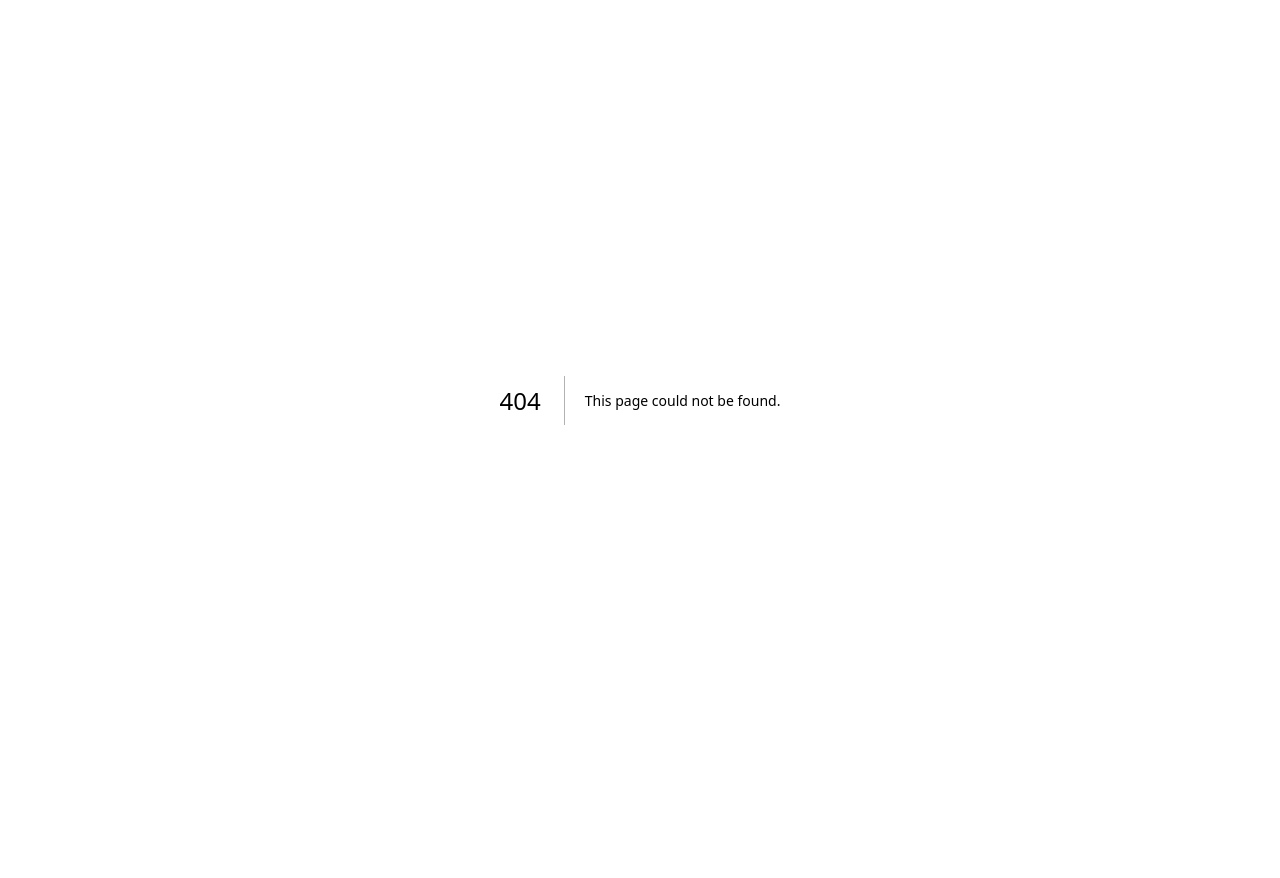
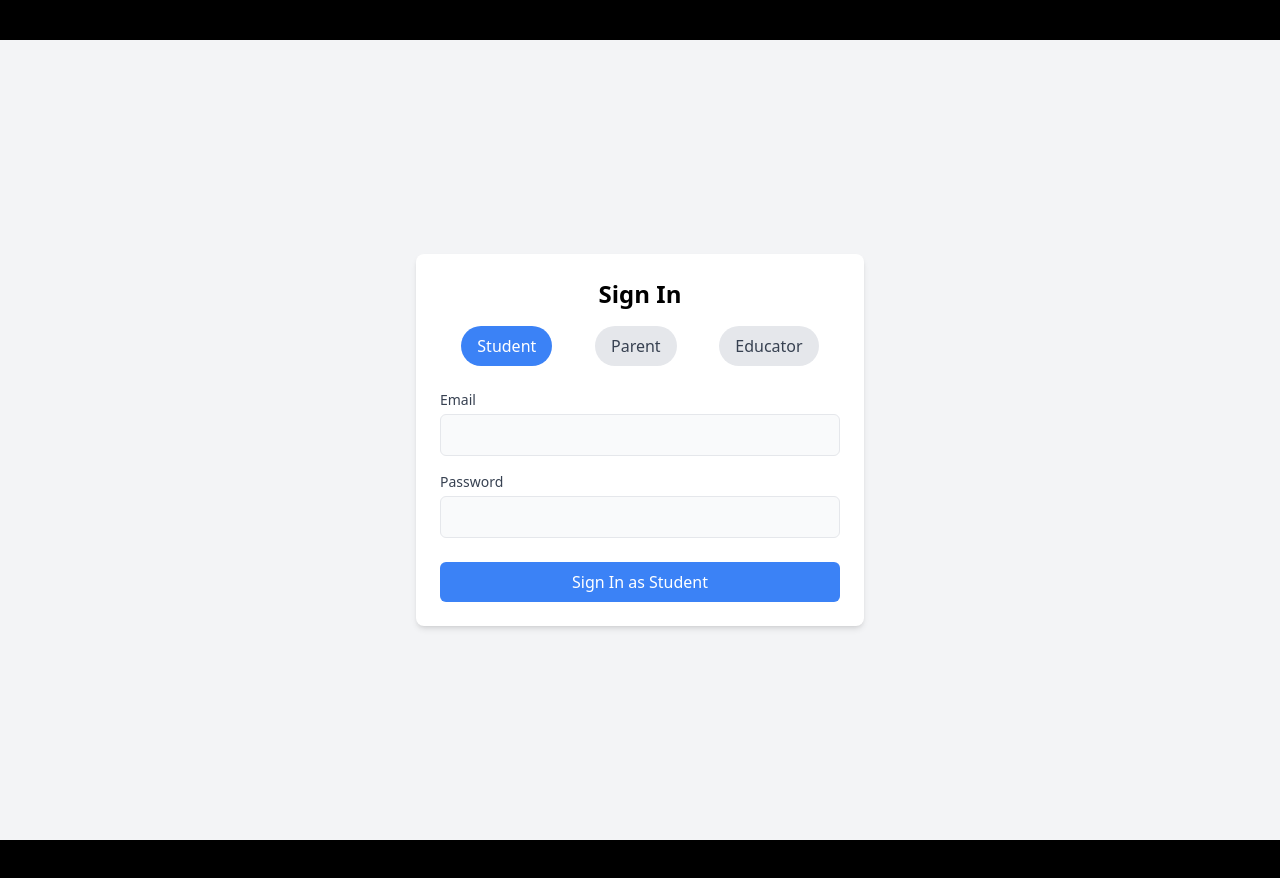
Before and after one commit to Chareeef/Archer, a Next.js app in the folder frontend/: page /signin in a window 1280 px wide. Before the commit this address had no page. Before the commit the page ends 800 px from the top, so only its background shows below. Built offline with nearby package versions, Linux system fonts and the light colour scheme; no server answers.

Commit message:
Implement sign in page

```diff
--- a/frontend/app/layout.tsx
+++ b/frontend/app/layout.tsx
@@ -1,5 +1,7 @@
 import type { Metadata } from "next";
 import "./globals.css";
+import { AuthProvider } from "@/context/AuthContext";
+import { AlertProvider } from "@/context/AlertContext";
 
 export const metadata: Metadata = {
   title: "Archer",
@@ -12,8 +14,18 @@ export default function RootLayout({
   children: React.ReactNode;
 }>) {
   return (
-    <html lang="en">
-      <body>{children}</body>
-    </html>
+    <AuthProvider>
+      <html lang="en">
+        <body className="relative flex flex-col items-center justify-around">
+          <header className="h-10 w-full flex items-center bg-black">
+            header
+          </header>
+          <AlertProvider>{children}</AlertProvider>
+          <footer className="h-10 w-full flex items-center bg-black">
+            footer
+          </footer>
+        </body>
+      </html>
+    </AuthProvider>
   );
 }
--- /dev/null
+++ b/frontend/app/signin/page.tsx
@@ -0,0 +1,101 @@
+"use client";
+import React, { useState, useContext } from "react";
+import AuthContext from "@/context/AuthContext";
+import { useRouter } from "next/navigation";
+import { useAlert } from "@/context/AlertContext";
+
+const SignIn = () => {
+  const { handleLogin } = useContext(AuthContext)!;
+  const { showAlert } = useAlert();
+  const router = useRouter();
+  const [role, setRole] = useState("student");
+  const [email, setEmail] = useState("");
+  const [password, setPassword] = useState("");
+
+  const onSubmit = async (e: React.FormEvent) => {
+    e.preventDefault();
+    try {
+      await handleLogin(role, email, password);
+      showAlert("Signed in successfully!", "success");
+      router.push("/");
+    } catch (err) {
+      const error = err as { status: number };
+      const status_code = error.status as number;
+      if (status_code === 401) {
+        showAlert("Sorry, your credentials are invalid", "error");
+      } else {
+        showAlert("Sorry, a server error occurred.", "error");
+      }
+    }
+  };
+
+  return (
+    <div className="flex flex-col items-center justify-center w-full min-h-screen bg-gray-100">
+      <div className="w-full max-w-md p-6 bg-white rounded-lg shadow-md">
+        <h2 className="text-2xl font-semibold text-center">Sign In</h2>
+
+        {/* Toggle Bar */}
+        <div className="flex justify-around mt-4">
+          {["student", "parent", "educator"].map((r) => (
+            <button
+              key={r}
+              onClick={() => setRole(r)}
+              className={`px-4 py-2 rounded-full ${
+                role === r
+                  ? "bg-blue-500 text-white"
+                  : "bg-gray-200 text-gray-700"
+              }`}
+            >
+              {r.charAt(0).toUpperCase() + r.slice(1)}
+            </button>
+          ))}
+        </div>
+
+        <form onSubmit={onSubmit} className="mt-6">
+          <div>
+            <label
+              htmlFor="email"
+              className="block text-sm font-medium text-gray-700"
+            >
+              Email
+            </label>
+            <input
+              id="email"
+              type="email"
+              className="block w-full p-2 mt-1 border rounded-md bg-gray-50"
+              value={email}
+              onChange={(e) => setEmail(e.target.value)}
+              required
+            />
+          </div>
+
+          <div className="mt-4">
+            <label
+              htmlFor="password"
+              className="block text-sm font-medium text-gray-700"
+            >
+              Password
+            </label>
+            <input
+              id="password"
+              type="password"
+              className="block w-full p-2 mt-1 border rounded-md bg-gray-50"
+              value={password}
+              onChange={(e) => setPassword(e.target.value)}
+              required
+            />
+          </div>
+
+          <button
+            type="submit"
+            className="w-full py-2 mt-6 text-white bg-blue-500 rounded-md hover:bg-blue-600"
+          >
+            Sign In as {role.charAt(0).toUpperCase() + role.slice(1)}
+          </button>
+        </form>
+      </div>
+    </div>
+  );
+};
+
+export default SignIn;
--- /dev/null
+++ b/frontend/context/AlertContext.tsx
@@ -0,0 +1,63 @@
+"use client";
+import { createContext, useContext, useState, ReactNode } from "react";
+
+interface AlertContextProps {
+  showAlert: (message: string, type: "success" | "error" | "info") => void;
+}
+
+const AlertContext = createContext<AlertContextProps | undefined>(undefined);
+
+export const AlertProvider = ({ children }: { children: ReactNode }) => {
+  const [alert, setAlert] = useState<{ message: string; type: string } | null>(
+    null,
+  );
+  const [isVisible, setIsVisible] = useState(false);
+
+  const showAlert = (message: string, type: "success" | "error" | "info") => {
+    setAlert({ message, type });
+    setIsVisible(true); // Show the alert
+    console.log(message);
+
+    // Automatically hide the alert after 3 seconds
+    setTimeout(() => {
+      setIsVisible(false); // Start hiding the alert with transition
+      setTimeout(() => {
+        setAlert(null); // Remove the alert after the transition is done
+      }, 500); // The duration of the fade-out transition
+    }, 3000); // Alert stays visible for 3 seconds
+  };
+
+  return (
+    <AlertContext.Provider value={{ showAlert }}>
+      {alert && (
+        <div
+          className={`absolute top-8 flex items-center justify-center px-2 py-1 rounded-lg text-center w-fit ${isVisible ? "opacity-100" : "opacity-0"} transition-all duration-500 ease-in-out ${getAlertClasses(alert.type)}`}
+        >
+          {alert.message}
+        </div>
+      )}
+      {children}
+    </AlertContext.Provider>
+  );
+};
+
+const getAlertClasses = (type: string) => {
+  switch (type) {
+    case "success":
+      return "bg-green-500 text-white";
+    case "error":
+      return "bg-red-500 text-white";
+    case "info":
+      return "bg-blue-500 text-white";
+    default:
+      return "";
+  }
+};
+
+export const useAlert = () => {
+  const context = useContext(AlertContext);
+  if (!context) {
+    throw new Error("useAlert must be used within an AlertProvider");
+  }
+  return context;
+};
--- a/frontend/context/AuthContext.tsx
+++ b/frontend/context/AuthContext.tsx
@@ -1,5 +1,6 @@
+"use client";
 import React, { createContext, useState, useEffect, ReactNode } from "react";
-import { useRouter } from "next/router";
+import { redirect } from "next/navigation";
 import { login, logout, isAuthenticated, getAccessToken } from "../utils/auth";
 import { jwtDecode } from "jwt-decode";
 import { DecodedToken } from "@/types";
@@ -19,13 +20,11 @@ interface AuthProviderProps {
 
 export const AuthProvider = ({ children }: AuthProviderProps) => {
   const [user, setUser] = useState<DecodedToken | null>(null);
-  const router = useRouter();
 
   useEffect(() => {
     const token = getAccessToken();
     if (token) {
       const decoded: DecodedToken = jwtDecode(token);
-      console.log(decoded);
       setUser(decoded);
     }
   }, []);
@@ -33,13 +32,12 @@ export const AuthProvider = ({ children }: AuthProviderProps) => {
   const handleLogin = async (role: string, email: string, password: string) => {
     const decoded = await login(role, email, password);
     setUser(decoded);
-    router.push("/");
   };
 
   const handleLogout = async () => {
     await logout();
     setUser(null);
-    router.push("/login");
+    redirect("/signin");
   };
 
   return (
--- a/frontend/tailwind.config.ts
+++ b/frontend/tailwind.config.ts
@@ -2,8 +2,8 @@ import type { Config } from "tailwindcss";
 
 const config: Config = {
   content: [
-    "./pages/**/*.{js,ts,jsx,tsx,mdx}",
     "./components/**/*.{js,ts,jsx,tsx,mdx}",
+    "./context/**/*.{js,ts,jsx,tsx,mdx}",
     "./app/**/*.{js,ts,jsx,tsx,mdx}",
   ],
   theme: {
--- a/frontend/utils/auth.ts
+++ b/frontend/utils/auth.ts
@@ -2,7 +2,7 @@ import axios from "axios";
 import { jwtDecode } from "jwt-decode";
 import { DecodedToken } from "@/types";
 
-const API_URL = process.env.BACKEND_API_URL;
+const API_URL = process.env.NEXT_PUBLIC_BACKEND_API_URL;
 
 interface LoginResponse {
   access: string;
```
